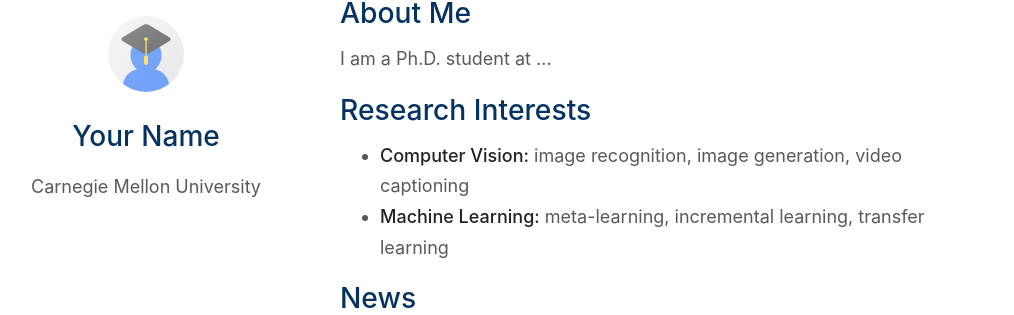
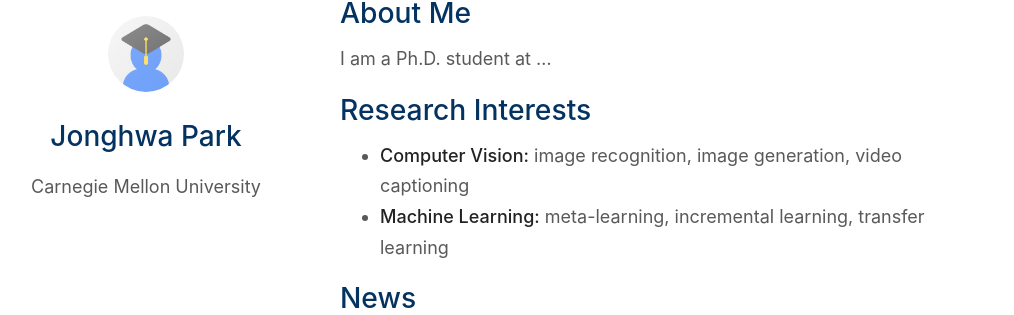
Before and after one commit to Jonghwap/Jonghwap.github.io, a Jekyll site: the page built from index.md, in a window 1280 px wide. Shown: the part 134-449 px from the top of the page, without its empty margins (130-1144 px from the left). Built offline with Jekyll 4.4.1, drawn with Linux system fonts in a browser that asks for light colours; a style sheet for code colours, icons or effects is not loaded; our own code applies the rules of GitHub Pages for plain Markdown files; part of the change alters nothing that is shown.

Commit message:
Update _config.yml

```diff
--- a/_config.yml
+++ b/_config.yml
@@ -1,13 +1,13 @@
 # Basic Information
-title: Your Name
+title: Jonghwa Park
 # position: Ph.D. Student
 affiliation: Carnegie Mellon University
 # email: yourname (at) example.edu
 
 # Search Engine Optimization (SEO)
 # The following information is used to improve the website traffic from search engines, e.g., Google.
-keywords: minimal light
-description: The Minimal Light is a simple and elegant jekyll theme for academic personal homepage.
+keywords: Jonghwa Park, math, phd, CMU, optimal transport, finance
+description: Jonghwa Park, a math phd student at CMU.
 canonical: https://Jonghwap.github.io/
 
 
```
